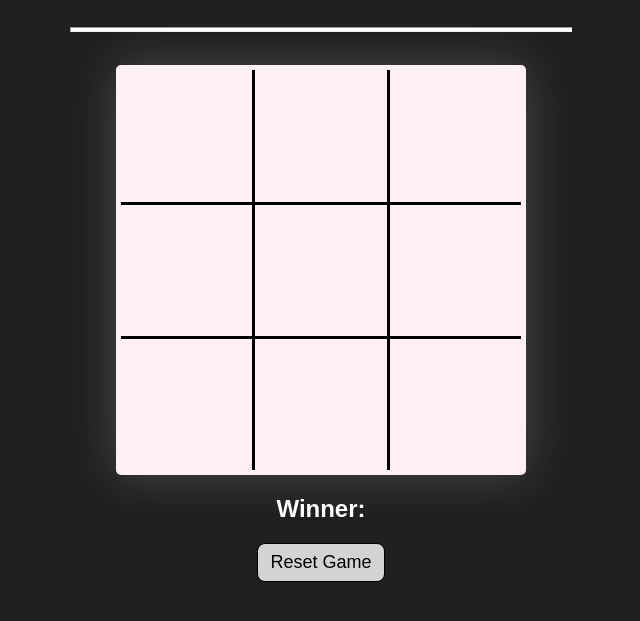
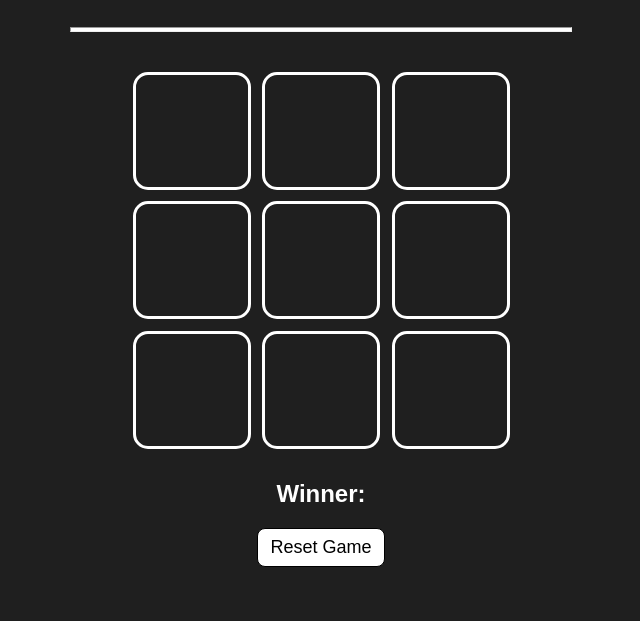
Before and after one commit to Anirudh-Navalgund/Tic-Tac-Toe, a plain HTML site: page index.html in a window 1280 px wide. Shown: the part 85-706 px from the top of the page, without its empty margins (319-959 px from the left). Drawn offline with Linux system fonts and the light colour scheme.

Commit message:
Update styles.css

```diff
--- a/styles.css
+++ b/styles.css
@@ -14,34 +14,37 @@ hr {
   height: 3px;
   background-color: white;
   margin: auto;
-  margin-bottom: 15px;
+  margin-bottom: 10px;
 }
 
 #board {
   width: 90vw;
   max-width: 400px;
   height: 400px;
-  background-color: lavenderblush;
-  color: black;
+  color: white;
 
   margin: 0 auto;
   display: flex;
   flex-wrap: wrap;
+  justify-content: space-evenly;
+  align-content: space-evenly;
 
-  border: 5px solid lavenderblush;
-  box-shadow: 0 0px 50px 0 rgba(255, 255, 255, 0.2);
   border-radius: 5px;
 }
 
 .tile {
-  width: calc(33.333% - 2px);
-  height: calc(33.333% - 2px);
-  font-size: 120px;
+  width: calc(28%);
+  height: calc(28%);
+  border: 3px solid white;
+  border-radius: 15px;
+  font-size: 110px;
   display: flex;
+  flex-wrap: wrap;
   justify-content: center;
-  align-items: center;
+  align-content: center;
 }
 
+/*
 .horizontal-line {
   border-bottom: 3px solid black;
 }
@@ -49,6 +52,7 @@ hr {
 .vertical-line {
   border-right: 3px solid black;
 }
+*/
 
 .winner {
   background-color: lightgray;
@@ -60,7 +64,7 @@ hr {
   padding: 8px 12px;
   border: 1px solid black;
   border-radius: 8px;
-  background-color: lightgray;
+  background-color: white;
   cursor: pointer;
 }
 #reset:hover {
```
